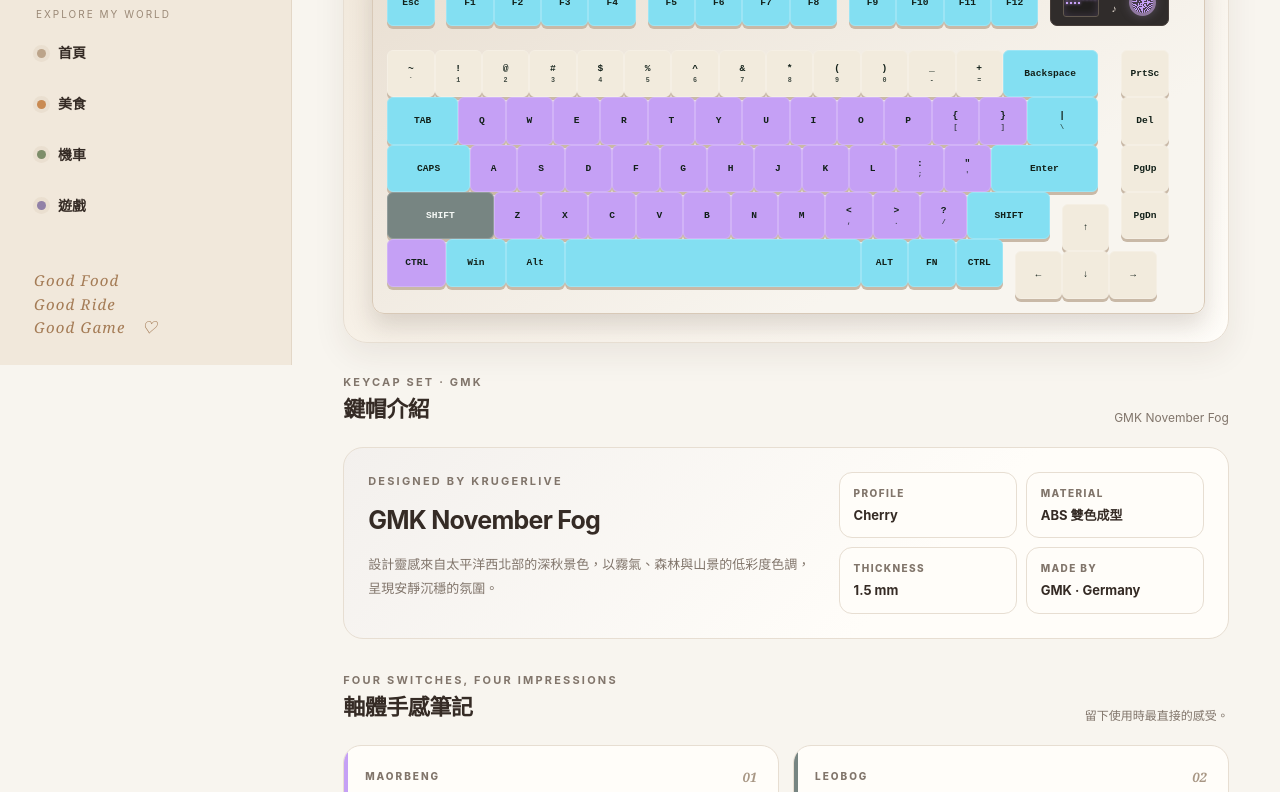
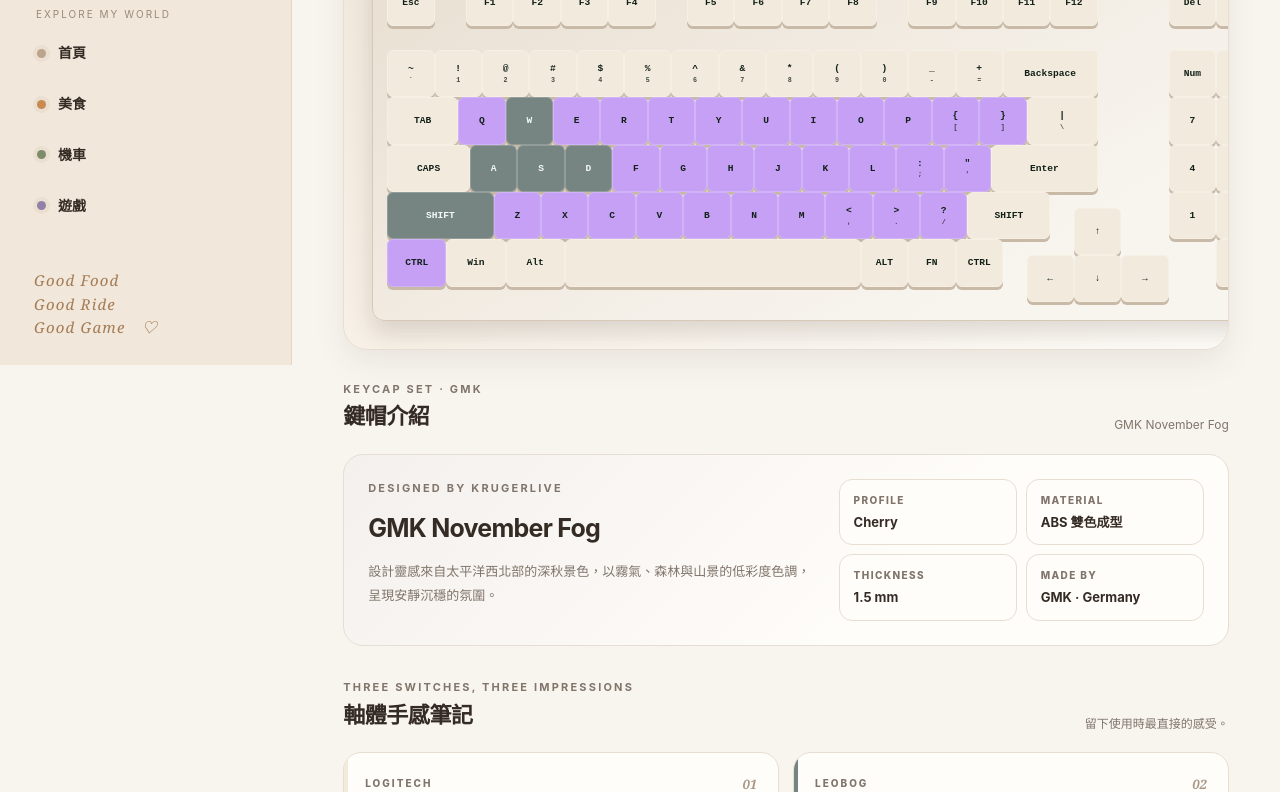
Before and after one commit to M0CHi-Fuwa/M0CHi-Fuwa.github.io, a plain HTML site: page gaming/keyboard.html in a window 1280 px wide. Shown: the part 435-1227 px from the top of the page. Drawn offline with Linux system fonts and the light colour scheme.

Commit message:
Add files via upload
更換鍵盤為k98M

```diff
--- a/assets/keyboard-map.js
+++ b/assets/keyboard-map.js
@@ -3,16 +3,22 @@
   const tooltip = document.querySelector('.key-hover-label');
   if (!face || !tooltip) return;
 
-  // Key widths and staggered positions follow the supplied Keyboard Layout Editor layout.
+  // Compact 98-key layout, with the K98M action-key row beside the function row.
   const rows = [
-    { y: 0, x: 0, keys: [['Esc','Esc'], ['F1','F1',1,.25], ['F2','F2'], ['F3','F3'], ['F4','F4'], ['F5','F5',1,.25], ['F6','F6'], ['F7','F7'], ['F8','F8'], ['F9','F9',1,.25], ['F10','F10'], ['F11','F11'], ['F12','F12']] },
-    { y: 1.5, x: 0, keys: [['~','~\n`'], ['1','!\n1'], ['2','@\n2'], ['3','#\n3'], ['4','$\n4'], ['5','%\n5'], ['6','^\n6'], ['7','&\n7'], ['8','*\n8'], ['9','(\n9'], ['0',')\n0'], ['-','_\n-'], ['=','+\n='], ['Backspace','Backspace',2], ['PrtSc','PrtSc',1,.5]] },
-    { y: 2.5, x: 0, keys: [['Tab','TAB',1.5], ['Q','Q'], ['W','W'], ['E','E'], ['R','R'], ['T','T'], ['Y','Y'], ['U','U'], ['I','I'], ['O','O'], ['P','P'], ['[','{\n['], [']','}\n]'], ['\\','|\n\\',1.5], ['Del','Del',1,.5]] },
-    { y: 3.5, x: 0, keys: [['Caps','CAPS',1.75], ['A','A'], ['S','S'], ['D','D'], ['F','F'], ['G','G'], ['H','H'], ['J','J'], ['K','K'], ['L','L'], [';',':\n;'], ["'",'"\n\''], ['Enter','Enter',2.25], ['PgUp','PgUp',1,.5]] },
-    { y: 4.5, x: 0, keys: [['Shift','SHIFT',2.25], ['Z','Z'], ['X','X'], ['C','C'], ['V','V'], ['B','B'], ['N','N'], ['M','M'], [',','<\n,'], ['.','>\n.'], ['/','?\n/'], ['Shift','SHIFT',1.75], ['PgDn','PgDn',1,1.5]] },
-    { y: 4.75, x: 14.25, keys: [['↑','↑']] },
+    { y: 0, x: 0, keys: [['Esc','Esc'], ['F1','F1',1,2/3], ['F2','F2'], ['F3','F3'], ['F4','F4'], ['F5','F5',1,2/3], ['F6','F6'], ['F7','F7'], ['F8','F8'], ['F9','F9',1,2/3], ['F10','F10'], ['F11','F11'], ['F12','F12']] },
+    { y: 0, x: 16.5, keys: [['Del','Del'], ['Actions Ring','Actions\nRing'], ['PgUp','PgUp'], ['PgDn','PgDn']] },
+    { y: 1.5, x: 0, keys: [['~','~\n`'], ['1','!\n1'], ['2','@\n2'], ['3','#\n3'], ['4','$\n4'], ['5','%\n5'], ['6','^\n6'], ['7','&\n7'], ['8','*\n8'], ['9','(\n9'], ['0',')\n0'], ['-','_\n-'], ['=','+\n='], ['Backspace','Backspace',2]] },
+    { y: 2.5, x: 0, keys: [['Tab','TAB',1.5], ['Q','Q'], ['W','W'], ['E','E'], ['R','R'], ['T','T'], ['Y','Y'], ['U','U'], ['I','I'], ['O','O'], ['P','P'], ['[','{\n['], [']','}\n]'], ['\\','|\n\\',1.5]] },
+    { y: 3.5, x: 0, keys: [['Caps','CAPS',1.75], ['A','A'], ['S','S'], ['D','D'], ['F','F'], ['G','G'], ['H','H'], ['J','J'], ['K','K'], ['L','L'], [';',':\n;'], ["'",'"\n\''], ['Enter','Enter',2.25]] },
+    { y: 4.5, x: 0, keys: [['Shift','SHIFT',2.25], ['Z','Z'], ['X','X'], ['C','C'], ['V','V'], ['B','B'], ['N','N'], ['M','M'], [',','<\n,'], ['.','>\n.'], ['/','?\n/'], ['Shift','SHIFT',1.75]] },
+    { y: 4.83, x: 14.5, keys: [['↑','↑']] },
     { y: 5.5, x: 0, keys: [['Ctrl','CTRL',1.25], ['Win','Win',1.25], ['Alt','Alt',1.25], ['Space','',6.25], ['Alt','ALT'], ['Fn','FN'], ['Ctrl','CTRL']] },
-    { y: 5.75, x: 13.25, keys: [['←','←'], ['↓','↓'], ['→','→']] }
+    { y: 5.83, x: 13.5, keys: [['←','←'], ['↓','↓'], ['→','→']] },
+    { y: 1.5, x: 16.5, keys: [['Num','Num'], ['/','/'], ['*','*'], ['-','−']] },
+    { y: 2.5, x: 16.5, keys: [['7','7'], ['8','8'], ['9','9'], ['+','+',1,0,2]] },
+    { y: 3.5, x: 16.5, keys: [['4','4'], ['5','5'], ['6','6']] },
+    { y: 4.5, x: 16.5, keys: [['1','1'], ['2','2'], ['3','3'], ['Enter','Enter',1,0,2]] },
+    { y: 5.5, x: 17.5, keys: [['0','0'], ['.','.']] }
   ];
 
   const switchCards = new Map(
@@ -24,7 +30,7 @@
   const buttons = [];
   for (const row of rows) {
     let x = row.x;
-    for (const [name, legend, width = 1, gap = 0] of row.keys) {
+    for (const [name, legend, width = 1, gap = 0, height = 1] of row.keys) {
       x += gap;
       const key = document.createElement('button');
       key.type = 'button';
@@ -33,6 +39,7 @@
       key.dataset.layoutX = x;
       key.dataset.layoutY = row.y;
       key.dataset.layoutWidth = width;
+      key.dataset.layoutHeight = height;
       const [upper, lower] = legend.split('\n');
       if (upper) {
         const main = document.createElement('span');
@@ -52,25 +59,17 @@
     }
   }
 
-  const controls = document.createElement('div');
-  controls.className = 'board-controls';
-  controls.setAttribute('aria-label', '點陣螢幕與旋鈕');
-  controls.innerHTML = '<span class="matrix-screen" aria-hidden="true">' + '<i></i>'.repeat(20) + '</span><span class="control-icons" aria-hidden="true"><span>◈</span><span>♪</span></span><span class="knob" aria-hidden="true"></span>';
-  face.append(controls);
-
   function sizeKeyboard() {
     const unit = Math.min(50, Math.max(40, window.innerWidth * 0.037));
-    face.style.setProperty('--face-width', `${17 * unit}px`);
-    face.style.setProperty('--face-height', `${6.75 * unit}px`);
+    face.style.setProperty('--face-width', `${21 * unit}px`);
+    face.style.setProperty('--face-height', `${6.9 * unit}px`);
     face.style.setProperty('--unit', `${unit}px`);
-    face.parentElement.style.setProperty('--device-width', `${17 * unit + 28}px`);
-    controls.style.left = `${14 * unit}px`;
-    controls.style.width = `${2.5 * unit}px`;
-    controls.style.height = `${unit}px`;
+    face.parentElement.style.setProperty('--device-width', `${21 * unit + 28}px`);
     buttons.forEach((key) => {
       key.style.left = `${Number(key.dataset.layoutX) * unit}px`;
       key.style.top = `${Number(key.dataset.layoutY) * unit}px`;
       key.style.width = `${Number(key.dataset.layoutWidth) * unit}px`;
+      key.style.height = `${Number(key.dataset.layoutHeight) * unit}px`;
     });
   }
   sizeKeyboard();
@@ -82,13 +81,14 @@
     selected.forEach((key) => { key.dataset.axis = axis; });
   };
 
-  // Factory Marble switches remain on the number row, punctuation outside the
-  // three letter rows, and the four right-side function keys.
+  // Most keys keep the factory Marble switches. Only the user's listed keys
+  // are assigned Graywood V4 or Maorbeng Purple.
   buttons.forEach((key) => { key.dataset.axis = 'marble'; });
-  ['Esc', 'Tab', 'Caps', 'Shift', 'Win', 'Alt', 'Space', 'Fn', 'Backspace', 'Enter', '\\', ...Array.from({length: 12}, (_, i) => `F${i + 1}`)].forEach((keyName) => assign(keyName, 'ice'));
+  ['Q', 'W', 'E', 'R', 'T', 'Y', 'U', 'I', 'O', 'P', '[', ']', 'A', 'S', 'D', 'F', 'G', 'H', 'J', 'K', 'L', ';', "'", 'Z', 'X', 'C', 'V', 'B', 'N', 'M', ','].forEach((keyName) => assign(keyName, 'purple'));
+  assign('/', 'purple', 0); // Main keyboard slash; leave numpad division Marble.
+  assign('.', 'purple', 0); // Main keyboard period; leave numpad decimal Marble.
   assign('Shift', 'graywood', 0); // Left Shift
-  assign('Ctrl', 'ice', 1); // Right Ctrl
-  ['Q', 'W', 'E', 'R', 'T', 'Y', 'U', 'I', 'O', 'P', '[', ']', 'A', 'S', 'D', 'F', 'G', 'H', 'J', 'K', 'L', ';', "'", 'Z', 'X', 'C', 'V', 'B', 'N', 'M', ',', '.', '/'].forEach((keyName) => assign(keyName, 'purple'));
+  ['W', 'A', 'S', 'D'].forEach((keyName) => assign(keyName, 'graywood'));
   assign('Ctrl', 'purple', 0); // Left Ctrl
 
   function placeTooltip(x, y) {
--- a/gaming/keyboard.html
+++ b/gaming/keyboard.html
@@ -4,7 +4,7 @@
 <meta charset="utf-8">
 <meta name="viewport" content="width=device-width, initial-scale=1">
 <meta name="theme-color" content="#07110f">
-<meta name="description" content="牛奶麻糬的 Logitech G316 X 鍵盤與四種軸體手感紀錄。">
+<meta name="description" content="牛奶麻糬的 Logitech Alto Keys K98M 鍵盤、GMK November Fog 鍵帽與三種軸體手感紀錄。">
 <title>鍵盤軸體｜牛奶麻糬</title>
 <link rel="icon" type="image/png" sizes="512x512" href="../images/icon.png">
 <link rel="apple-touch-icon" href="../images/icon.png">
@@ -54,14 +54,14 @@
 </style>
 <meta property="og:type" content="website">
 <meta property="og:title" content="鍵盤軸體｜牛奶麻糬">
-<meta property="og:description" content="牛奶麻糬的 Logitech G316 X 鍵盤與四種軸體手感紀錄。">
+<meta property="og:description" content="牛奶麻糬的 Logitech Alto Keys K98M 鍵盤、GMK November Fog 鍵帽與三種軸體手感紀錄。">
 <meta property="og:image" content="https://m0chi-fuwa.github.io/images/og-home.png">
 <meta property="og:image:width" content="1200">
 <meta property="og:image:height" content="630">
 <meta property="og:image:alt" content="牛奶麻糬個人網站首頁，包含美食、機車與遊戲分類">
 <meta name="twitter:card" content="summary_large_image">
 <meta name="twitter:title" content="鍵盤軸體｜牛奶麻糬">
-<meta name="twitter:description" content="牛奶麻糬的 Logitech G316 X 鍵盤與四種軸體手感紀錄。">
+<meta name="twitter:description" content="牛奶麻糬的 Logitech Alto Keys K98M 鍵盤、GMK November Fog 鍵帽與三種軸體手感紀錄。">
 <meta name="twitter:image" content="https://m0chi-fuwa.github.io/images/og-home.png">
 </head>
 <body>
@@ -85,8 +85,8 @@
   <nav class="breadcrumb" aria-label="目前位置"><a href="games.html">遊戲與配備</a><span aria-hidden="true">›</span><span aria-current="page">鍵盤軸體</span></nav>
   <div class="topline"><span class="eyebrow">MILK MOCHI'S LITTLE WORLD</span><span class="top-tag">KEYBOARD NOTES</span></div>
   <section class="keyboard-intro">
-    <div class="keyboard-copy"><div class="page-label">LOGITECH G316 X · SWITCH NOTES</div><h2>同一把鍵盤，<br>四種手感風景。</h2><p>依照目前的改裝配置標示每顆按鍵；移到鍵盤上即可查看目前使用的軸體。</p></div>
-    <div class="keyboard-art"><div class="keyboard-workbench"><div class="keyboard-device" aria-label="依照 Keyboard Layout Editor 配列呈現的 G316 X 鍵盤"><div class="keyboard-face" aria-label="G316 X 75% 配列互動鍵盤"></div></div></div></div><div class="key-hover-label" role="status" aria-live="polite"></div>
+    <div class="keyboard-copy"><div class="page-label">LOGITECH ALTO KEYS K98M · SWITCH NOTES</div><h2>同一把鍵盤，<br>三種手感風景。</h2><p>依照目前的改裝配置標示每顆按鍵；移到鍵盤上即可查看目前使用的軸體。</p></div>
+    <div class="keyboard-art"><div class="keyboard-workbench"><div class="keyboard-device" aria-label="Logitech Alto Keys K98M 98 鍵配列互動示意"><div class="keyboard-face" aria-label="Logitech Alto Keys K98M 互動鍵盤配置"></div></div></div></div><div class="key-hover-label" role="status" aria-live="polite"></div>
   </section>
   <section aria-labelledby="keycap-title">
     <div class="section-head"><div><div class="eyebrow">KEYCAP SET · GMK</div><h3 id="keycap-title">鍵帽介紹</h3></div><p>GMK November Fog</p></div>
@@ -100,14 +100,13 @@
       </dl>
     </article>
   </section>
-  <section aria-labelledby="switches-title"><div class="section-head"><div><div class="eyebrow">FOUR SWITCHES, FOUR IMPRESSIONS</div><h3 id="switches-title">軸體手感筆記</h3></div><p>留下使用時最直接的感受。</p></div>
+  <section aria-labelledby="switches-title"><div class="section-head"><div><div class="eyebrow">THREE SWITCHES, THREE IMPRESSIONS</div><h3 id="switches-title">軸體手感筆記</h3></div><p>留下使用時最直接的感受。</p></div>
     <div class="switch-grid">
-      <article class="switch-card" data-axis-card="purple" style="--switch-color:#C5A0F5"><div class="switch-maker"><span>Maorbeng</span><span class="switch-index">01</span></div><h3>妹紫軸</h3><p><strong>貓爾本 妹紫軸</strong> 手感輕柔滑順，手感及聲音俱佳，但導光設計就算加了導光柱也不太亮。</p><div class="feel"><span>輕柔</span><span>滑順</span><span>聲優軸</span></div></article>
+      <article class="switch-card" data-axis-card="marble" style="--switch-color:#F2EBDD"><div class="switch-maker"><span>Logitech</span><span class="switch-index">01</span></div><h3>大理石軸</h3><p><strong>羅技 大理石軸</strong> 其實各方面都不錯，回彈迅速，相較於另外兩個改裝軸體潤滑程度較差。</p><div class="feel"><span>原廠</span><span>羅技</span></div></article>
       <article class="switch-card" data-axis-card="graywood" style="--switch-color:#778582"><div class="switch-maker"><span>LEOBOG</span><span class="switch-index">02</span></div><h3>灰木軸 V4</h3><p><strong>LEOBOG 灰木軸 v4</strong> 手感線性滑順，聲音較散，但導光柱效果不錯。</p><div class="feel"><span>線性</span><span>輕柔</span><span>燈效好</span></div></article>
-      <article class="switch-card" data-axis-card="ice" style="--switch-color:#83DFF2"><div class="switch-maker"><span>OUTEMU</span><span class="switch-index">03</span></div><h3>冰雪軸 V3 Pro</h3><p><strong>高特 冰雪軸 v3pro</strong> 由於全透燈光效果極好，手感除了靜音軸躲不掉的觸底肉感外，算是中規中矩。</p><div class="feel"><span>靜音</span><span>全透明</span><span>燈效好</span></div></article>
-      <article class="switch-card" data-axis-card="marble" style="--switch-color:#F2EBDD"><div class="switch-maker"><span>Logitech</span><span class="switch-index">04</span></div><h3>大理石軸</h3><p><strong>羅技 大理石軸</strong> 其實各方面都不錯，回彈迅速，相較於另外三個軸體潤滑程度較差。</p><div class="feel"><span>原廠</span><span>羅技</span></div></article>
+      <article class="switch-card" data-axis-card="purple" style="--switch-color:#C5A0F5"><div class="switch-maker"><span>Maorbeng</span><span class="switch-index">03</span></div><h3>妹紫軸</h3><p><strong>貓爾本 妹紫軸</strong> 手感輕柔滑順，手感及聲音俱佳，但導光設計就算加了導光柱也不太亮。</p><div class="feel"><span>輕柔</span><span>滑順</span><span>聲優軸</span></div></article>
     </div>
-    <div class="keyboard-note"><b aria-hidden="true">✦</b><span>目前軸體配置：Esc、F1–F12 與反斜線鍵為冰雪軸 V3 Pro；數字列從反引號／波浪號鍵（` / ~）至等號鍵（=）為原廠大理石軸；文字區三列的 Q 至右中括號鍵（]）、A 至單引號鍵（'）、Z 至斜線鍵（/），以及左 Ctrl，皆使用妹紫軸。左 Shift 使用灰木軸 V4，其餘大鍵為冰雪軸 V3 Pro。右側功能列的 PrtSc、Del、PgUp、PgDn 使用原廠大理石軸。</span></div>
+    <div class="keyboard-note"><b aria-hidden="true">✦</b><span>目前軸體配置：大部分按鍵沿用羅技原廠大理石軸；W、A、S、D 與左 Shift 使用灰木軸 V4。除 WASD 外，Q 至 ]、A 至 '、Z 至 / 的其餘字母鍵，以及左下 Ctrl 使用妹紫軸。F12 右側、與數字區四欄對齊的功能鍵依序為 Del、Actions Ring、PgUp、PgDn，皆為原廠大理石軸。</span></div>
   </section>
   <footer class="footer"><span>© 牛奶麻糬</span><span>Made with a little warmth ♡</span></footer>
 </main></div>
```
Also changed, not shown: gaming/games.html (+1 -1 lines), 1 other file.
